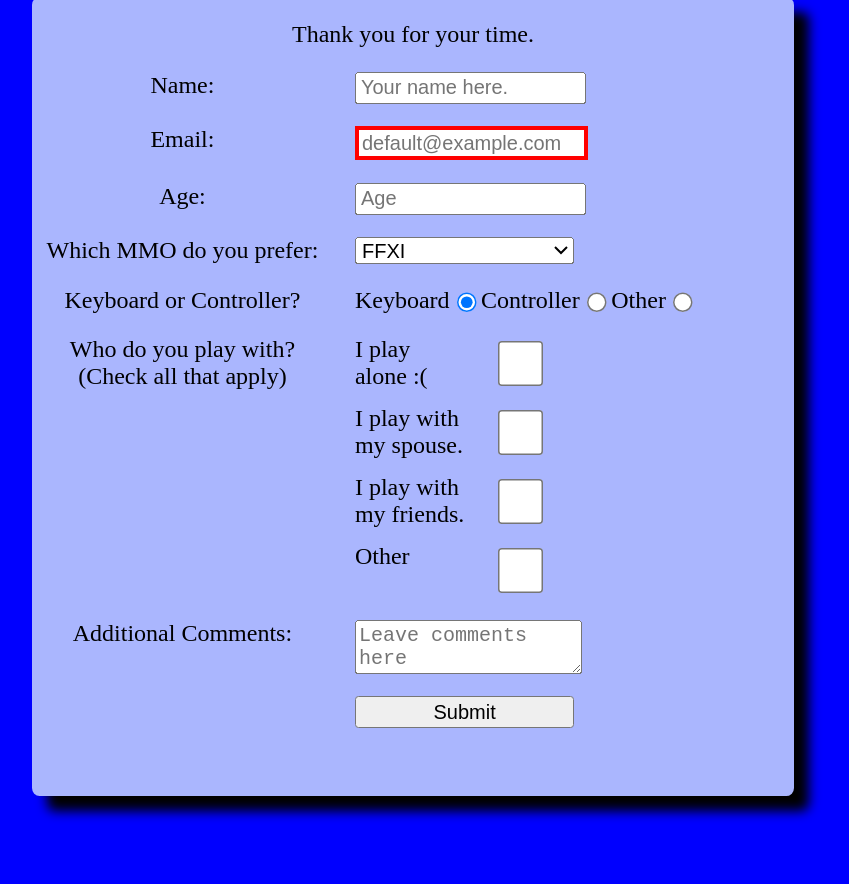
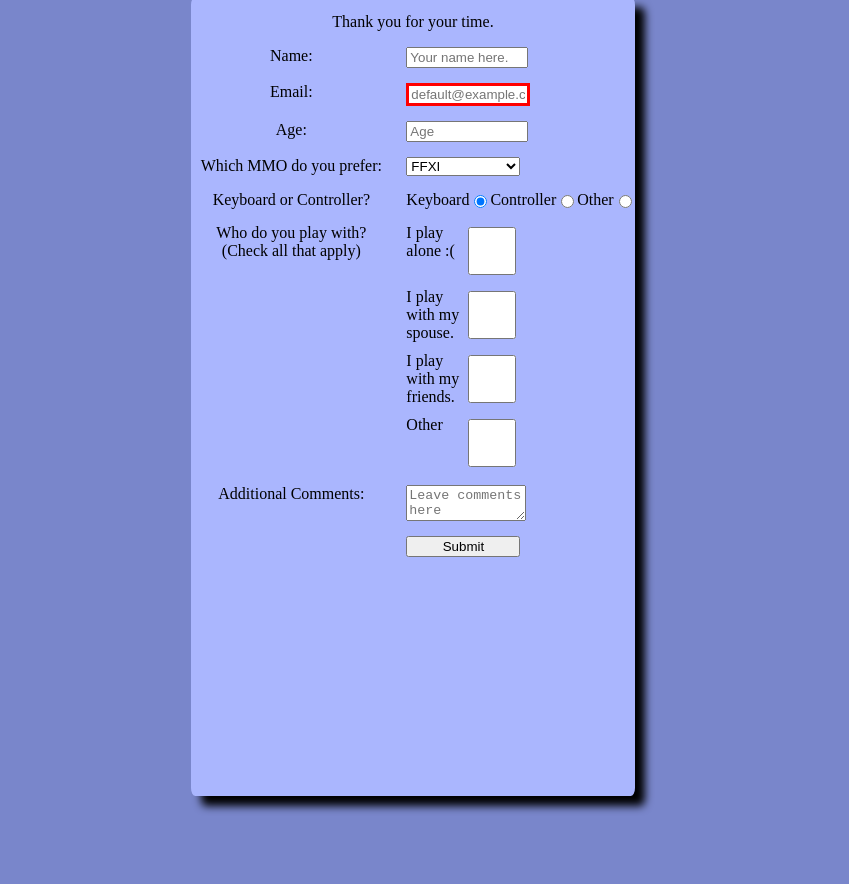
Before and after one commit to ericmiller777/Survey_Form_freeCodeCamp, a plain HTML site: page index.html in a window 1280 px wide. Shown: the part 91-975 px from the top of the page, without its empty margins (227-1076 px from the left). Drawn offline with Linux system fonts and the light colour scheme.

Commit message:
Test Pass

```diff
--- a/css/main.scss
+++ b/css/main.scss
@@ -7,13 +7,13 @@ $light-indigo: #aab6fe;
     @media (max-width: 599px) { @content; }
   }
   @mixin for-medium-mobile-portrait-up {
-    @media (min-width: 600px) { @content; }
+    @media (max-width: 600px) { @content; }
   }
   @mixin for-medium-mobile-landscape-up {
-    @media (max-width: 900px) { @content; }
+    @media (min-width: 900px) { @content; }
   }
   @mixin for-desktop-up {
-    @media (min-width: 1200px) { @content; }
+    @media (max-width: 1200px) { @content; }
   }
   @mixin for-big-desktop-up {
     @media (min-width: 1800px) { @content; }
@@ -30,10 +30,9 @@ body{
         ". form-div form-div ."
         ". form-div form-div ."
         "footer footer footer footer";
-    @include for-medium-mobile-portrait-up{
-        background-color: blue;
+    @include for-desktop-up{
         grid-template-columns: 1fr;
-        grid-template-rows: 1fr 5fr 5fr 1fr;
+        grid-template-rows: 1fr 8fr 8fr 1fr;
         grid-template-areas:
             "header"
             "form-div"
@@ -51,7 +50,7 @@ header{
     box-shadow: 10px 10px 8px;
     justify-items: center;
     border-radius: 1%;
-    @include for-medium-mobile-portrait-up{
+    @include for-desktop-up{
         zoom: 150%;
     }
 }
--- a/index.html
+++ b/index.html
@@ -2,7 +2,7 @@
 <html>
 <head>
 <meta charset="utf-8">
-<link rel="stylesheet" href="/css/main.min.css" type="text/css" >
+<link rel="stylesheet" href="css/main.min.css" type="text/css" >
 </head>
 <body>
 <header>
```
Also changed, not shown: css/main.min.css, 1 other file.
